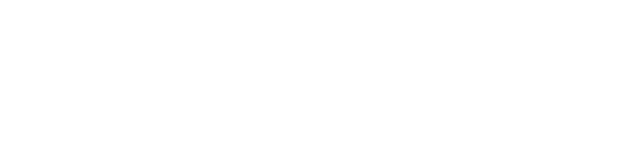
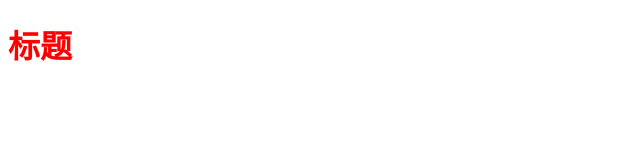
Before and after one commit to Yinxuan-ops/GitHubTest, a plain HTML site: page index.html in a window 1280 px wide. Shown: the whole page, without its empty margins (0-640 px from the left). Drawn offline with Linux system fonts and the light colour scheme.

Commit message:
新增标题标签

```diff
--- a/index.html
+++ b/index.html
@@ -8,6 +8,6 @@
     <link rel="stylesheet" href="style.css">
 </head>
 <body>
-
+    <h1>标题</h1>
 </body>
 </html>
--- a/style.css
+++ b/style.css
@@ -1,3 +1,7 @@
 body{
     color: rebeccapurple;
 }
+
+h1{
+    color: red;
+}
```
